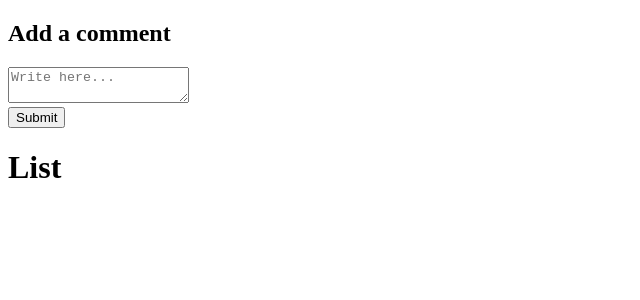
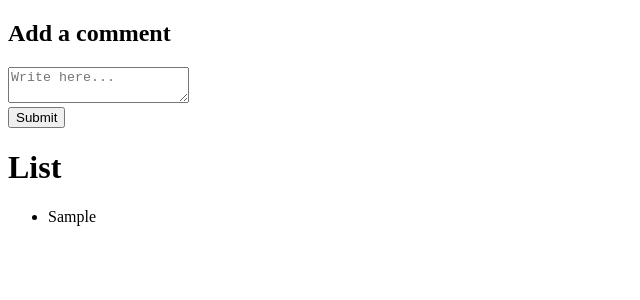
Before and after one commit to nhi-ngo/Advanced-React-Redux, a React (Create React App) app in the folder testing/: page / in a window 1280 px wide. Both pictures are taken after typing "Sample" into the empty fields and a click on the button "Submit". Shown: the top 300 px of the page, without its empty margins (0-640 px from the left). Built offline with nearby package versions, Linux system fonts and the light colour scheme.

Commit message:
create redux initial state

```diff
--- a/testing/src/Root.js
+++ b/testing/src/Root.js
@@ -3,8 +3,8 @@ import { Provider } from "react-redux";
 import { createStore } from "redux";
 import reducers from "reducers";
 
-export default (props) => (
-	<Provider store={createStore(reducers, {})}>{props.children}</Provider>
+export default ({ children, initialState = {} }) => (
+	<Provider store={createStore(reducers, initialState)}>{children}</Provider>
 );
 
 /*
--- a/testing/src/components/CommentList.js
+++ b/testing/src/components/CommentList.js
@@ -1,9 +1,21 @@
-import React from 'react'
+import React from "react";
+import { useSelector } from "react-redux";
 
-export default function CommentList() {
-  return (
-    <div>
-      <h1>List</h1>
-    </div>
-  )
+function CommentList() {
+	const comments = useSelector((state) => state.comments);
+
+	const renderComments = () => {
+		return comments.map((comment) => {
+			return <li key={comment}>{comment}</li>;
+		});
+	};
+
+	return (
+		<div>
+			<h1>List</h1>
+			<ul>{renderComments()}</ul>
+		</div>
+	);
 }
+
+export default CommentList;
```
Also changed, not shown: 1 other file (tests, documents, lock files or other folders).
